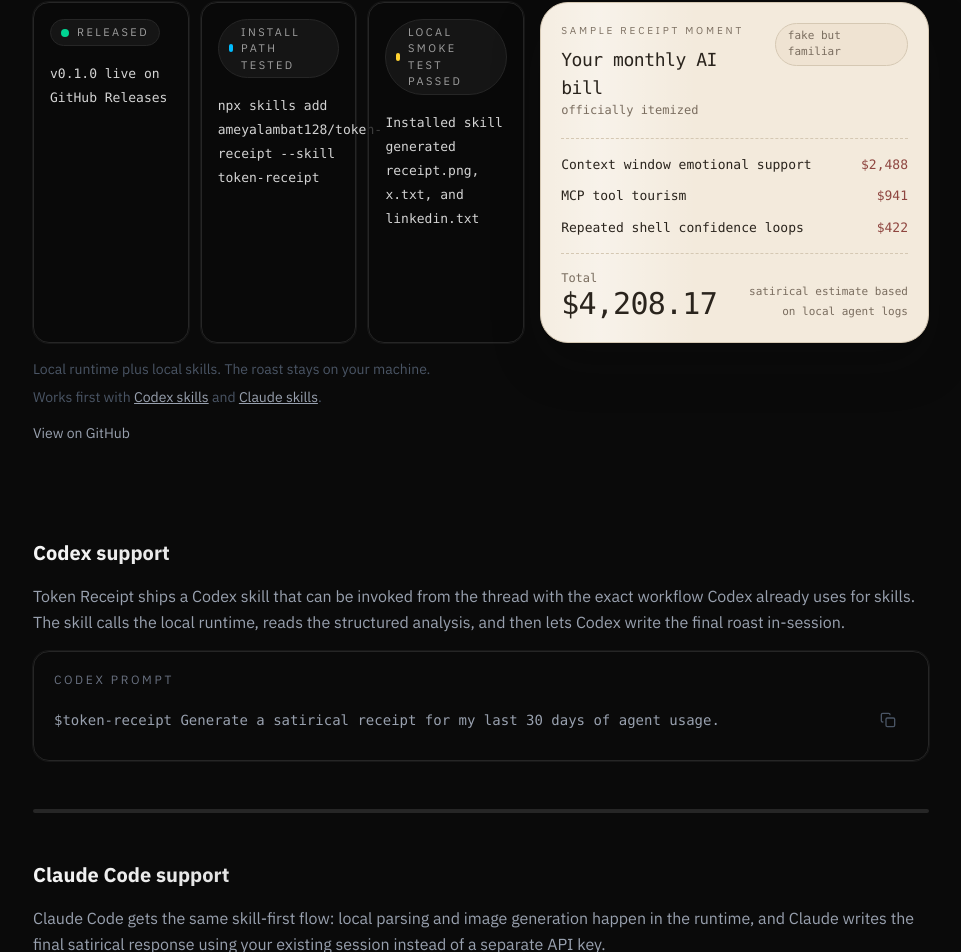
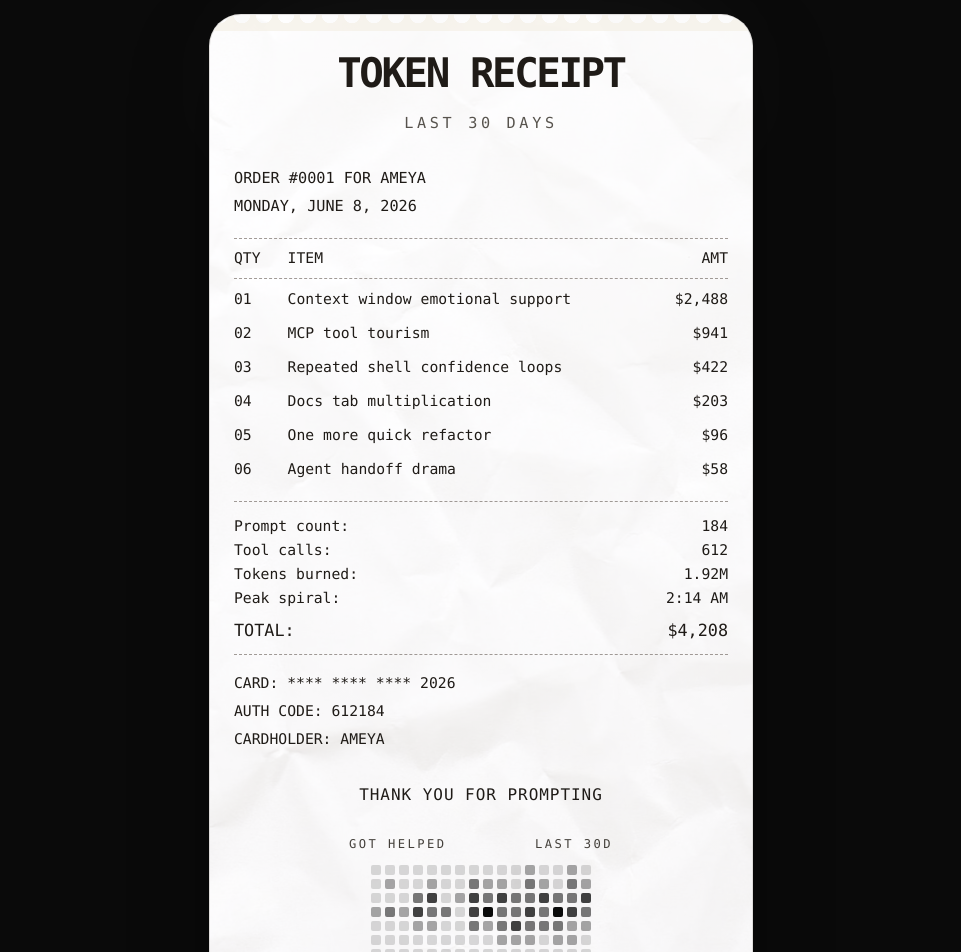
Before and after one commit to ameyalambat128/token-receipt, a Next.js app in the folder apps/web/: page / in a window 1280 px wide. Shown: the part 880-1832 px from the top of the page, without its empty margins (159-1120 px from the left). Built offline with nearby package versions, Linux system fonts and the light colour scheme.

Commit message:
feat(web): redesign receipt preview

```diff
--- a/apps/web/components/proof-strip.tsx
+++ b/apps/web/components/proof-strip.tsx
@@ -2,226 +2,253 @@
 
 import { motion, useReducedMotion, type Variants } from "framer-motion";
 
-const proofCards = [
-  {
-    title: "Released",
-    detail: "v0.1.0 live on GitHub Releases",
-    accent: "bg-emerald-400",
-  },
-  {
-    title: "Install path tested",
-    detail: "npx skills add ameyalambat128/token-receipt --skill token-receipt",
-    accent: "bg-sky-400",
-  },
-  {
-    title: "Local smoke test passed",
-    detail: "Installed skill generated receipt.png, x.txt, and linkedin.txt",
-    accent: "bg-amber-300",
-  },
+const receiptRows = [
+  { qty: "01", item: "Context window emotional support", amount: "$2,488" },
+  { qty: "02", item: "MCP tool tourism", amount: "$941" },
+  { qty: "03", item: "Repeated shell confidence loops", amount: "$422" },
+  { qty: "04", item: "Docs tab multiplication", amount: "$203" },
+  { qty: "05", item: "One more quick refactor", amount: "$96" },
+  { qty: "06", item: "Agent handoff drama", amount: "$58" },
 ];
 
-const sampleLines = [
-  "Context window emotional support",
-  "MCP tool tourism",
-  "Repeated shell confidence loops",
+const statRows = [
+  { label: "Prompt count", value: "184" },
+  { label: "Tool calls", value: "612" },
+  { label: "Tokens burned", value: "1.92M" },
+  { label: "Peak spiral", value: "2:14 AM" },
 ];
+
+const activityGraph = [
+  [0, 0, 0, 1, 0, 0, 0],
+  [0, 1, 0, 2, 0, 0, 0],
+  [0, 0, 0, 1, 0, 0, 0],
+  [0, 0, 2, 3, 1, 0, 0],
+  [0, 1, 3, 2, 1, 0, 0],
+  [0, 0, 0, 2, 0, 0, 0],
+  [0, 0, 1, 0, 0, 0, 0],
+  [0, 2, 3, 3, 2, 0, 0],
+  [0, 1, 2, 4, 1, 0, 0],
+  [0, 1, 3, 2, 2, 1, 0],
+  [0, 0, 2, 2, 3, 1, 0],
+  [1, 2, 2, 3, 2, 1, 0],
+  [0, 1, 3, 2, 2, 0, 0],
+  [0, 0, 2, 4, 2, 1, 0],
+  [1, 2, 2, 3, 1, 1, 0],
+  [0, 1, 3, 2, 1, 0, 0],
+];
+
+const activityCellOpacity = ["0.14", "0.34", "0.52", "0.74", "0.96"];
 
 export function ProofStrip() {
   const prefersReducedMotion = useReducedMotion();
 
-  const containerVariants: Variants = prefersReducedMotion
+  const sectionVariants: Variants = prefersReducedMotion
     ? {
         hidden: { opacity: 0 },
-        visible: {
-          opacity: 1,
-          transition: { duration: 0.16 },
-        },
+        visible: { opacity: 1, transition: { duration: 0.16 } },
       }
     : {
-        hidden: { opacity: 0, y: 18 },
+        hidden: { opacity: 0, y: 24 },
         visible: {
           opacity: 1,
           y: 0,
           transition: {
-            duration: 0.48,
+            duration: 0.52,
             ease: [0.16, 1, 0.3, 1],
-            staggerChildren: 0.09,
+            staggerChildren: 0.08,
           },
         },
       };
 
-  const cardVariants: Variants = prefersReducedMotion
+  const itemVariants: Variants = prefersReducedMotion
     ? {
         hidden: { opacity: 0 },
         visible: { opacity: 1, transition: { duration: 0.12 } },
       }
     : {
-        hidden: { opacity: 0, y: 16, filter: "blur(8px)" },
+        hidden: { opacity: 0, y: 14, filter: "blur(6px)" },
         visible: {
           opacity: 1,
           y: 0,
           filter: "blur(0px)",
-          transition: { duration: 0.38, ease: [0.16, 1, 0.3, 1] },
+          transition: { duration: 0.34, ease: [0.16, 1, 0.3, 1] },
         },
-      };
-
-  const lineVariants: Variants = prefersReducedMotion
-    ? {
-        hidden: { opacity: 0 },
-        visible: { opacity: 1, transition: { duration: 0.08 } },
-      }
-    : {
-        hidden: { opacity: 0, x: -12 },
-        visible: {
-          opacity: 1,
-          x: 0,
-          transition: { duration: 0.26, ease: [0.16, 1, 0.3, 1] },
-        },
-      };
-
-  const shimmerTransition = prefersReducedMotion
-    ? undefined
-    : {
-        duration: 2.8,
-        ease: "linear" as const,
-        repeat: Number.POSITIVE_INFINITY,
       };
 
   return (
     <motion.section
-      className="mt-6"
+      className="mt-8"
       initial="hidden"
       whileInView="visible"
-      viewport={{ once: true, amount: 0.35 }}
-      variants={containerVariants}
-      aria-label="Release and test proof"
+      viewport={{ once: true, amount: 0.25 }}
+      variants={sectionVariants}
+      aria-label="Example receipt"
     >
-      <div className="mb-3 flex items-center justify-between gap-3">
+      <motion.div variants={itemVariants} className="mb-4">
         <p className="text-[11px] uppercase tracking-[0.28em] text-neutral-500">
-          Shipped and tested
+          Example output
         </p>
-        <div className="h-px flex-1 bg-neutral-800" />
-      </div>
+      </motion.div>
 
-      <div className="grid gap-4 lg:grid-cols-[1.2fr_0.95fr]">
-        <div className="grid gap-3 sm:grid-cols-3">
-          {proofCards.map((card) => (
-            <motion.div
-              key={card.title}
-              variants={cardVariants}
-              whileHover={
-                prefersReducedMotion
-                  ? undefined
-                  : {
-                      y: -4,
-                      borderColor: "rgba(245, 245, 245, 0.18)",
-                      boxShadow: "0 18px 40px rgba(0, 0, 0, 0.18)",
-                    }
-              }
-              className="rounded-2xl border border-neutral-800 bg-neutral-950/75 p-4 ring-1 ring-neutral-900 transition-colors"
-            >
-              <div className="mb-4 inline-flex items-center gap-2 rounded-full border border-neutral-800 bg-neutral-900/90 px-2.5 py-1">
-                <span className={`h-2 w-2 rounded-full ${card.accent}`} />
-                <span className="text-[11px] uppercase tracking-[0.22em] text-neutral-400">
-                  {card.title}
-                </span>
-              </div>
-              <p className="font-mono text-[13px] leading-6 text-neutral-300">
-                {card.detail}
-              </p>
-            </motion.div>
-          ))}
-        </div>
+      <motion.div
+        variants={itemVariants}
+        className="relative mx-auto w-full max-w-[34rem] px-2 sm:px-0"
+      >
+        <div className="pointer-events-none absolute inset-x-8 top-5 h-24 rounded-full bg-white/8 blur-3xl" />
+        <div className="pointer-events-none absolute inset-x-10 -bottom-6 h-16 rounded-full bg-black/35 blur-2xl" />
 
         <motion.div
-          variants={cardVariants}
           whileHover={
             prefersReducedMotion
               ? undefined
               : {
-                  y: -5,
-                  rotate: -0.2,
-                  boxShadow: "0 22px 50px rgba(40, 28, 15, 0.22)",
+                  y: -8,
+                  rotate: -1.2,
+                  transition: { duration: 0.24, ease: [0.16, 1, 0.3, 1] },
                 }
           }
-          className="relative overflow-hidden rounded-[28px] border border-[#d5c8b3] bg-[#f3eadc] p-5 text-[#2a241d] shadow-[0_20px_50px_rgba(15,15,15,0.22)]"
+          className="relative overflow-hidden rounded-[2rem] border border-stone-300/70 bg-[#f5f1e8] px-4 pb-8 pt-7 text-[#1f1b17] shadow-[0_30px_80px_rgba(0,0,0,0.28)] sm:px-6"
+          style={{
+            backgroundImage: [
+              "linear-gradient(180deg, rgba(255,252,247,0.9), rgba(245,239,231,0.8))",
+              "linear-gradient(180deg, rgba(255,255,255,0.18), transparent 18%, rgba(120,106,89,0.06) 84%, rgba(255,255,255,0.1))",
+              "url('/wrinkled-paper-texture-7.jpg')",
+            ].join(", "),
+            backgroundBlendMode: "screen, multiply, normal",
+            backgroundPosition: "center, center, center",
+            backgroundSize: "cover, cover, cover",
+          }}
         >
-          <motion.div
-            aria-hidden="true"
-            className="pointer-events-none absolute inset-y-0 -left-1/3 w-1/2 bg-gradient-to-r from-transparent via-white/40 to-transparent"
-            animate={prefersReducedMotion ? undefined : { x: ["-10%", "180%"] }}
-            transition={shimmerTransition}
-          />
+          <div className="pointer-events-none absolute inset-0 opacity-45 mix-blend-soft-light">
+            <div className="absolute inset-0 bg-[linear-gradient(135deg,rgba(255,255,255,0.42),transparent_32%,rgba(113,95,74,0.08)_66%,rgba(255,255,255,0.22))]" />
+            <div className="absolute left-[12%] top-[18%] h-40 w-40 rounded-full bg-white/30 blur-3xl" />
+            <div className="absolute right-[10%] top-[30%] h-44 w-44 rounded-full bg-stone-300/30 blur-3xl" />
+          </div>
 
-          <div className="relative z-10">
-            <div className="mb-5 flex items-start justify-between gap-4">
-              <div>
-                <p className="text-[10px] uppercase tracking-[0.28em] text-[#7a6d5f]">
-                  Sample receipt moment
-                </p>
-                <h3 className="mt-2 font-mono text-lg tracking-tight">
-                  Your monthly AI bill
-                </h3>
-                <p className="font-mono text-xs text-[#7a6d5f]">
-                  officially itemized
-                </p>
+          <div className="pointer-events-none absolute inset-x-0 top-0 h-4 bg-[radial-gradient(circle_at_10px_0px,transparent_0_8px,#f5f1e8_8.5px)] bg-[length:22px_16px] bg-repeat-x opacity-80" />
+          <div className="pointer-events-none absolute inset-x-0 bottom-0 h-4 rotate-180 bg-[radial-gradient(circle_at_10px_0px,transparent_0_8px,#f5f1e8_8.5px)] bg-[length:22px_16px] bg-repeat-x opacity-80" />
+
+          <div className="relative z-10 font-mono">
+            <motion.div variants={itemVariants} className="text-center">
+              <p className="text-[2.45rem] font-semibold uppercase tracking-[-0.06em] sm:text-[2.55rem]">
+                TOKEN RECEIPT
+              </p>
+              <p className="mt-2 text-[0.92rem] uppercase tracking-[0.24em] text-stone-600 sm:text-[0.95rem]">
+                Last 30 Days
+              </p>
+            </motion.div>
+
+            <motion.div
+              variants={itemVariants}
+              className="mt-8 space-y-1 text-[0.88rem] leading-6 sm:text-[0.95rem]"
+            >
+              <p>ORDER #0001 FOR AMEYA</p>
+              <p>MONDAY, JUNE 8, 2026</p>
+            </motion.div>
+
+            <motion.div
+              variants={itemVariants}
+              className="mt-5 border-y border-dashed border-stone-500/70 py-2 text-[0.82rem] sm:text-[0.92rem]"
+            >
+              <div className="grid grid-cols-[2rem_minmax(0,1fr)_4.8rem] gap-3 sm:grid-cols-[2.6rem_minmax(0,1fr)_5.1rem]">
+                <span>QTY</span>
+                <span>ITEM</span>
+                <span className="text-right">AMT</span>
               </div>
-              <div className="rounded-full border border-[#d5c8b3] bg-[#efe3d2] px-3 py-1 font-mono text-[11px] text-[#7a6d5f]">
-                fake but familiar
-              </div>
+            </motion.div>
+
+            <div className="mt-2 space-y-2.5 text-[0.82rem] leading-6 sm:text-[0.92rem]">
+              {receiptRows.map((row) => (
+                <motion.div
+                  key={row.item}
+                  variants={itemVariants}
+                  className="grid grid-cols-[2rem_minmax(0,1fr)_4.8rem] gap-3 sm:grid-cols-[2.6rem_minmax(0,1fr)_5.1rem]"
+                >
+                  <span>{row.qty}</span>
+                  <span className="pr-2">{row.item}</span>
+                  <span className="text-right">{row.amount}</span>
+                </motion.div>
+              ))}
             </div>
 
             <motion.div
-              className="space-y-3 border-y border-dashed border-[#d5c8b3] py-4"
-              variants={containerVariants}
+              variants={itemVariants}
+              className="mt-5 border-y border-dashed border-stone-500/70 py-3 text-[0.82rem] leading-6 sm:text-[0.92rem]"
             >
-              {sampleLines.map((line, index) => (
-                <motion.div
-                  key={line}
-                  variants={lineVariants}
-                  transition={
-                    prefersReducedMotion
-                      ? undefined
-                      : {
-                          duration: 0.26,
-                          delay: 0.18 + index * 0.09,
-                          ease: [0.16, 1, 0.3, 1],
-                        }
-                  }
-                  className="flex items-center justify-between gap-3 font-mono text-[13px]"
+              {statRows.map((row) => (
+                <div
+                  key={row.label}
+                  className="flex items-center justify-between gap-4"
                 >
-                  <span>{line}</span>
-                  <span className="text-[#8e453f]">
-                    ${["2,488", "941", "422"][index]}
-                  </span>
-                </motion.div>
+                  <span>{row.label}:</span>
+                  <span>{row.value}</span>
+                </div>
               ))}
+              <div className="mt-2 flex items-center justify-between gap-4 text-[0.98rem] sm:text-[1.05rem]">
+                <span>TOTAL:</span>
+                <span>$4,208</span>
+              </div>
             </motion.div>
 
             <motion.div
-              variants={lineVariants}
-              transition={
-                prefersReducedMotion
-                  ? undefined
-                  : {
-                      duration: 0.3,
-                      delay: 0.46,
-                      ease: [0.16, 1, 0.3, 1],
-                    }
-              }
-              className="mt-4 flex items-end justify-between gap-4"
+              variants={itemVariants}
+              className="mt-4 space-y-1 text-[0.82rem] leading-6 sm:text-[0.92rem]"
             >
-              <div>
-                <p className="font-mono text-xs text-[#7a6d5f]">Total</p>
-                <p className="font-mono text-3xl tracking-tight">$4,208.17</p>
+              <p>CARD: **** **** **** 2026</p>
+              <p>AUTH CODE: 612184</p>
+              <p>CARDHOLDER: AMEYA</p>
+            </motion.div>
+
+            <motion.div variants={itemVariants} className="mt-8 text-center">
+              <p className="text-[1rem] uppercase tracking-[0.06em]">
+                THANK YOU FOR PROMPTING
+              </p>
+            </motion.div>
+
+            <motion.div
+              variants={itemVariants}
+              className="mx-auto mt-7 flex w-full max-w-[14.5rem] flex-col items-center px-1 sm:max-w-[16.5rem] sm:px-0"
+            >
+              <div className="mb-3 flex w-full items-center justify-between gap-3 text-[0.76rem] uppercase tracking-[0.2em] text-stone-700">
+                <span>Got Helped</span>
+                <span>Last 30d</span>
               </div>
-              <p className="max-w-[11rem] text-right font-mono text-[11px] leading-5 text-[#7a6d5f]">
-                satirical estimate based on local agent logs
+              <div
+                className="flex items-end gap-[3px] sm:gap-[4px]"
+                aria-hidden="true"
+              >
+                {activityGraph.map((column, columnIndex) => (
+                  <div
+                    key={columnIndex}
+                    className="grid gap-[3px] sm:gap-[4px]"
+                  >
+                    {column.map((value, rowIndex) => (
+                      <span
+                        key={`${columnIndex}-${rowIndex}`}
+                        className="block h-[8px] w-[8px] rounded-[2px] bg-black sm:h-[10px] sm:w-[10px]"
+                        style={{ opacity: activityCellOpacity[value] }}
+                      />
+                    ))}
+                  </div>
+                ))}
+              </div>
+              <div className="mt-3 flex w-full items-center justify-between text-[0.72rem] uppercase tracking-[0.18em] text-stone-500">
+                <span>May</span>
+                <span>Jun</span>
+              </div>
+            </motion.div>
+
+            <motion.div
+              variants={itemVariants}
+              className="mt-4 text-center text-[0.82rem] leading-5 text-stone-500"
+            >
+              <p className="uppercase tracking-[0.22em]">
+                sample agentic usage stats
               </p>
             </motion.div>
           </div>
         </motion.div>
-      </div>
+      </motion.div>
     </motion.section>
   );
 }
```
Also changed, not shown: apps/web/public/wrinkled-paper-texture-7.jpg (added).
